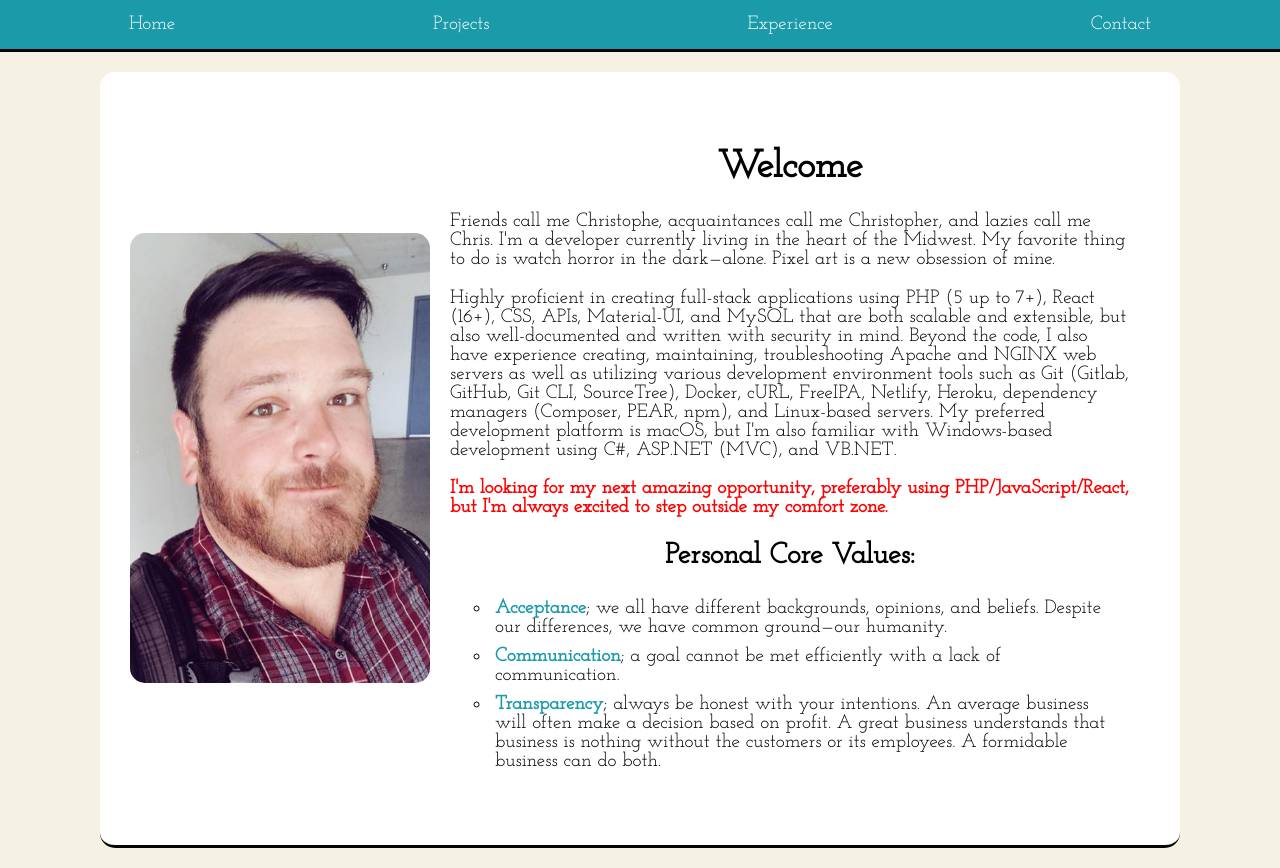
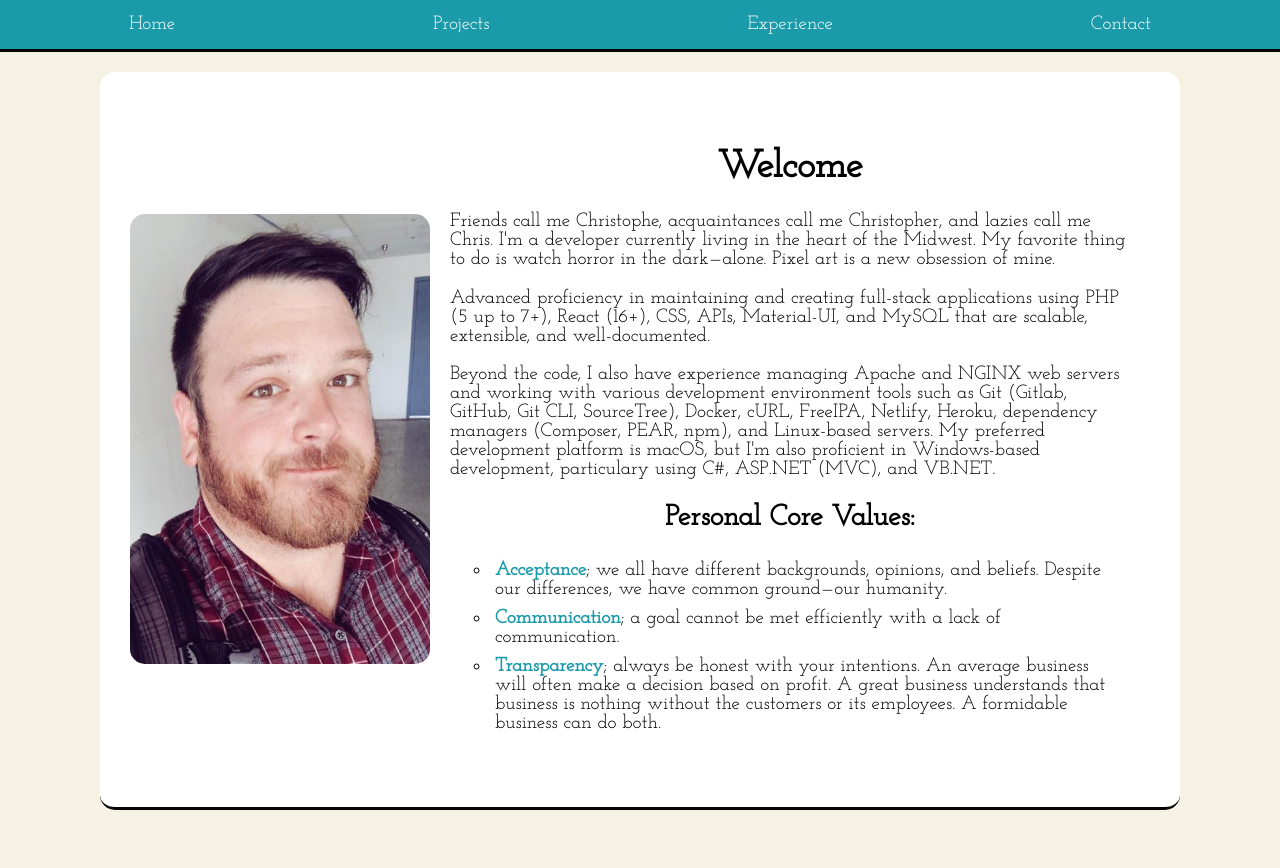
Before and after one commit to cperault/career-portfolio, a React (Create React App) app: page / in a window 1280 px wide. After the commit the page ends 830 px from the top, so only its background shows below. Built offline with nearby package versions, Linux system fonts and the light colour scheme.

Commit message:
Recently accepted new job, pushing updates to website accordingly.

```diff
--- a/src/Components/Experience/ExperienceItems.js
+++ b/src/Components/Experience/ExperienceItems.js
@@ -1,14 +1,23 @@
 export const jobs = [
+  {
+    experienceTitle: "Software Developer",
+    experienceCompany: "iSoft Data Systems",
+    experienceLocation: "Lincoln, NE",
+    experienceDuration: "Nov 2020 to Present",
+    experienceDescription: [
+      "Maintain and create new features for the existing enterprise software suite on desktop, web, and iOS.",
+    ],
+  },
   {
     experienceTitle: "Web Software Engineer",
     experienceCompany: "MacPractice",
     experienceLocation: "Lincoln, NE",
     experienceDuration: "Oct 2019 to Oct 2020",
     experienceDescription: [
-      "Wrote a web implementation of the company’s proprietary ticketing and time-tracking software to allow employees to view and log time clock data in a centralized manner, as well as give managers the ability to view/edit records and generate reports. This significantly facilitated time-tracking processes that had been previously hindered due to remote work during COVID-19.",
-      "Developed an intranet utility for admin staff to view client software purchases, release version data, as well as the ability to upload new versions to clients from within the website utility.",
-      "Standardized and documented the official local web development environment process which included writing custom Apache web server configuration files and setting up TLS/SSL certs using Certbot.",
-      "Worked closely with the SysAdmin to ensure best security practices for staging/production servers and maintain continuous Gitlab integration for deployment pipelines.",
+      "Wrote a web implementation of the company’s proprietary ticketing and time tracking software.",
+      "Developed an internal build release utility for admin staff.",
+      "Standardized and documented the company’s official web development processes.",
+      "Worked closely with the system administrator to manage the staging and production servers.",
     ],
   },
   {
@@ -17,7 +26,7 @@ export const jobs = [
     experienceLocation: "Lincoln, NE",
     experienceDuration: "Apr 2019 to Oct 2019",
     experienceDescription: [
-      "Developed a full-stack API documentation website using React.js, JWT authentication, Swagger API, Apache proxying, and server-side Swift for Vapor.",
+      "Developed an API documentation website to facilitate the engineering team’s workflow.",
     ],
   },
   {
--- a/src/Components/Landing/LandingBody.js
+++ b/src/Components/Landing/LandingBody.js
@@ -22,24 +22,16 @@ const LandingBody = () => {
               the dark&mdash;alone. Pixel art is a new obsession of mine.
             </p>
             <p>
-              Highly proficient in creating full-stack applications using PHP (5
-              up to 7+), React (16+), CSS, APIs, Material-UI, and MySQL that are
-              both scalable and extensible, but also well-documented and written
-              with security in mind. Beyond the code, I also have experience
-              creating, maintaining, troubleshooting Apache and NGINX web
-              servers as well as utilizing various development environment tools
-              such as Git (Gitlab, GitHub, Git CLI, SourceTree), Docker, cURL,
-              FreeIPA, Netlify, Heroku, dependency managers (Composer, PEAR,
-              npm), and Linux-based servers. My preferred development platform
-              is macOS, but I&apos;m also familiar with Windows-based
-              development using C#, ASP.NET (MVC), and VB.NET.
+              Advanced proficiency in maintaining and creating full-stack applications using PHP (5
+              up to 7+), React (16+), CSS, APIs, Material-UI, and MySQL that are scalable, extensible, and well-documented.
             </p>
-            <p>
-              <span class="notice">
-                I&apos;m looking for my next amazing opportunity, preferably
-                using PHP/JavaScript/React, but I&apos;m always excited to step
-                outside my comfort zone.
-              </span>
+            <p>Beyond the code, I also have experience managing Apache and NGINX web
+            servers and working with various development environment tools
+            such as Git (Gitlab, GitHub, Git CLI, SourceTree), Docker, cURL,
+            FreeIPA, Netlify, Heroku, dependency managers (Composer, PEAR,
+            npm), and Linux-based servers. My preferred development platform
+            is macOS, but I&apos;m also proficient in Windows-based
+            development, particulary using C#, ASP.NET (MVC), and VB.NET.
             </p>
             <h2>Personal Core Values:</h2>
             <ul>
```
